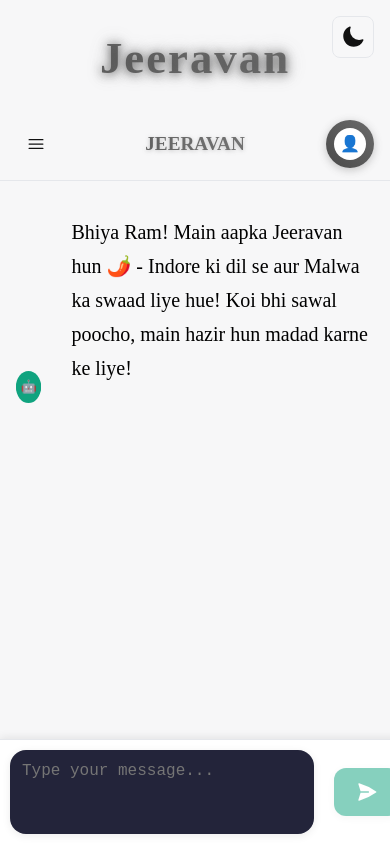
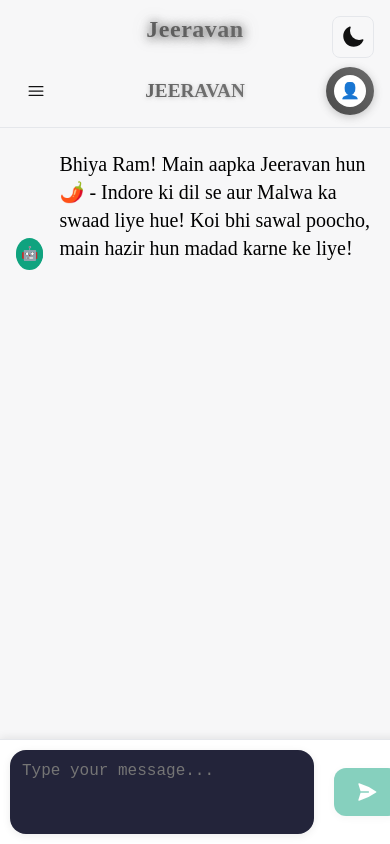
Before and after one commit to KunalChoudhary03/AI-model-, a React (Vite) app in the folder frontend/: page / in a window 390 px wide. Built offline with nearby package versions, Linux system fonts and the light colour scheme; no server answers.

Commit message:
Add mobile responsive design and beautiful loading screen with Jeeravan branding

```diff
--- a/frontend/src/pages/Home.jsx
+++ b/frontend/src/pages/Home.jsx
@@ -15,6 +15,7 @@ import "react-toastify/dist/ReactToastify.css";
 const Home = () => {
   const [socket, setSocket] = useState(null);
   const [socketConnected, setSocketConnected] = useState(false);
+  const [isLoading, setIsLoading] = useState(true);
   const [user, setUser] = useState(() => {
     // Don't load user from localStorage initially - let useEffect handle it
     // This prevents showing wrong user data before server verification
@@ -314,6 +315,10 @@ const Home = () => {
         setBackendStatus('error');
         // Otherwise clear all user data
         clearUserData();
+      })
+      .finally(() => {
+        // Hide loading screen after authentication check is complete
+        setTimeout(() => setIsLoading(false), 1500); // Add a small delay for smooth transition
       });
   }, []);
 
@@ -667,7 +672,85 @@ const Home = () => {
   };
 
   return (
-    <div className="chat-container">
+    <>
+      {/* Beautiful Loading Screen */}
+      {isLoading && (
+        <div style={{
+          position: 'fixed',
+          top: 0,
+          left: 0,
+          width: '100vw',
+          height: '100vh',
+          background: 'linear-gradient(135deg, #000000 0%, #1a1a1a 50%, #000000 100%)',
+          display: 'flex',
+          flexDirection: 'column',
+          alignItems: 'center',
+          justifyContent: 'center',
+          zIndex: 9999,
+          color: 'white'
+        }}>
+          {/* Animated Jeeravan Logo */}
+          <div style={{
+            fontSize: '3.5rem',
+            fontWeight: '800',
+            marginBottom: '2rem',
+            background: 'linear-gradient(45deg, #8B4513, #D2691E, #CD853F, #8B4513)',
+            backgroundSize: '400% 400%',
+            WebkitBackgroundClip: 'text',
+            WebkitTextFillColor: 'transparent',
+            backgroundClip: 'text',
+            animation: 'shiny-glow 2s ease-in-out infinite, bounce 2s ease-in-out infinite',
+            textAlign: 'center'
+          }}>
+            Jeeravan 🌶️
+          </div>
+
+          {/* Loading Spinner */}
+          <div style={{
+            width: '50px',
+            height: '50px',
+            border: '4px solid rgba(139, 69, 19, 0.3)',
+            borderTop: '4px solid #8B4513',
+            borderRadius: '50%',
+            animation: 'spin 1s linear infinite',
+            marginBottom: '1.5rem'
+          }}></div>
+
+          {/* Welcome Message */}
+          <div style={{
+            fontSize: '1.2rem',
+            textAlign: 'center',
+            opacity: 0.9,
+            animation: 'fadeIn 1.5s ease-in-out'
+          }}>
+            <div style={{ marginBottom: '0.5rem' }}>🚀 Indore ki dil se aur Malwa ka swaad!</div>
+            <div style={{ fontSize: '1rem', opacity: 0.7 }}>Loading your personalized chat experience...</div>
+          </div>
+
+          {/* Add animations */}
+          <style>
+            {`
+              @keyframes spin {
+                0% { transform: rotate(0deg); }
+                100% { transform: rotate(360deg); }
+              }
+
+              @keyframes bounce {
+                0%, 20%, 50%, 80%, 100% { transform: translateY(0); }
+                40% { transform: translateY(-10px); }
+                60% { transform: translateY(-5px); }
+              }
+
+              @keyframes fadeIn {
+                0% { opacity: 0; transform: translateY(20px); }
+                100% { opacity: 1; transform: translateY(0); }
+              }
+            `}
+          </style>
+        </div>
+      )}
+
+      <div className="chat-container">
       <Sidebar
         previousChats={previousChats}
         handleSelectChat={handleSelectChat}
@@ -779,6 +862,7 @@ const Home = () => {
         <ToastContainer position="top-right" autoClose={2500} hideProgressBar theme="colored" />
       </main>
     </div>
+    </>
   );
 };
 
--- a/frontend/src/styles/chat.css
+++ b/frontend/src/styles/chat.css
@@ -83,6 +83,25 @@ html, body {
   -ms-overflow-style: none; /* IE 10+ */
 }
 
+/* Mobile responsive messages */
+@media (max-width: 768px) {
+  .messages-container {
+    padding-bottom: 140px; /* More space on mobile */
+    padding-left: 8px;
+    padding-right: 8px;
+    gap: 12px;
+  }
+}
+
+@media (max-width: 480px) {
+  .messages-container {
+    padding-bottom: 160px; /* Even more space on small phones */
+    padding-left: 6px;
+    padding-right: 6px;
+    gap: 10px;
+  }
+}
+
 .messages-container::-webkit-scrollbar {
   display: none; /* Chrome, Safari, Opera */
 }
@@ -157,6 +176,45 @@ html, body {
 .bubble-content.message-user {
   background: linear-gradient(90deg, #4f46e5 0%, #19c37d 100%);
   color: #fff;
+}
+
+/* Mobile responsive message bubbles */
+@media (max-width: 768px) {
+  .message-bubble {
+    padding: 6px 0;
+    margin-bottom: 0;
+  }
+
+  .bubble-content {
+    max-width: 85%;
+    padding: 10px 12px;
+    font-size: 14px;
+    line-height: 1.4;
+    word-wrap: break-word;
+    overflow-wrap: break-word;
+  }
+
+  .message-user .bubble-content {
+    margin-left: auto;
+    margin-right: 0;
+  }
+
+  .message-ai .bubble-content {
+    margin-left: 0;
+    margin-right: auto;
+  }
+}
+
+@media (max-width: 480px) {
+  .bubble-content {
+    max-width: 90%;
+    padding: 8px 10px;
+    font-size: 13px;
+  }
+
+  .bubble-row {
+    gap: 6px;
+  }
 }
 
 .avatar {
@@ -471,6 +529,7 @@ html, body {
     right: 0;
     background-color: var(--chat-background);
     z-index: 10;
+    padding-bottom: 8px;
   }
 }
 
@@ -479,6 +538,15 @@ html, body {
   .chat-sidebar {
     max-width: 280px;
   }
+
+  .chat-input-container {
+    padding: 12px 8px 12px 8px;
+  }
+
+  .chat-input-form {
+    margin: 0 4px;
+  }
+}
 
   .message {
     max-width: 95%;
@@ -812,6 +880,31 @@ html, body {
   filter: drop-shadow(0 2px 4px rgba(139, 69, 19, 0.4));
 }
 
+/* Mobile responsive heading */
+@media (max-width: 768px) {
+  .shiny-header-bg {
+    padding: 20px 0 16px 0;
+  }
+
+  .shiny-header-text {
+    font-size: 1.8rem;
+    letter-spacing: 1px;
+    margin: 0 10px;
+  }
+}
+
+@media (max-width: 480px) {
+  .shiny-header-bg {
+    padding: 16px 0 12px 0;
+  }
+
+  .shiny-header-text {
+    font-size: 1.5rem;
+    letter-spacing: 0.5px;
+    margin: 0 5px;
+  }
+}
+
 @keyframes shiny-glow {
   0%, 100% { background-position: 0% 50%; }
   50% { background-position: 100% 50%; }
```
